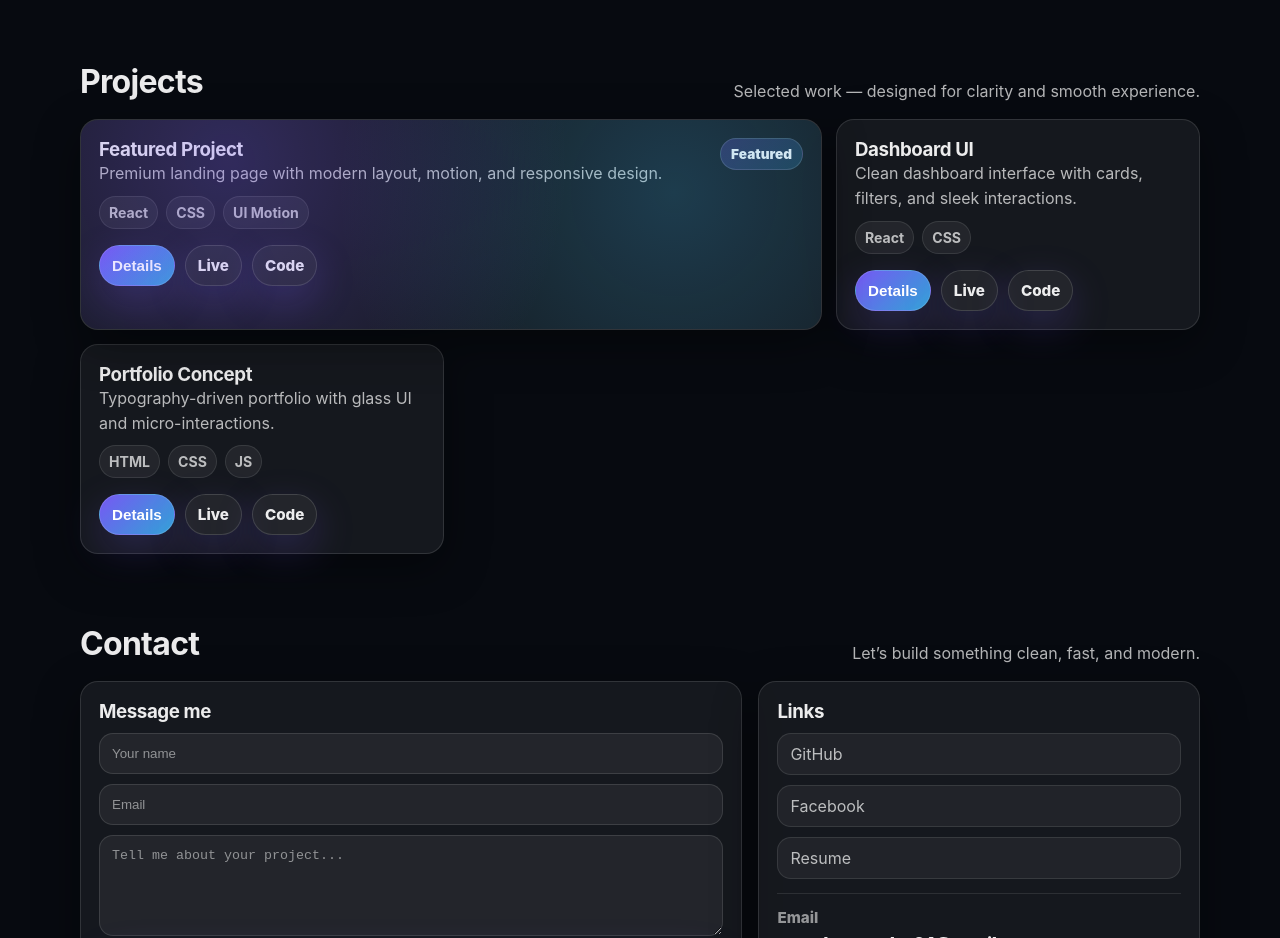
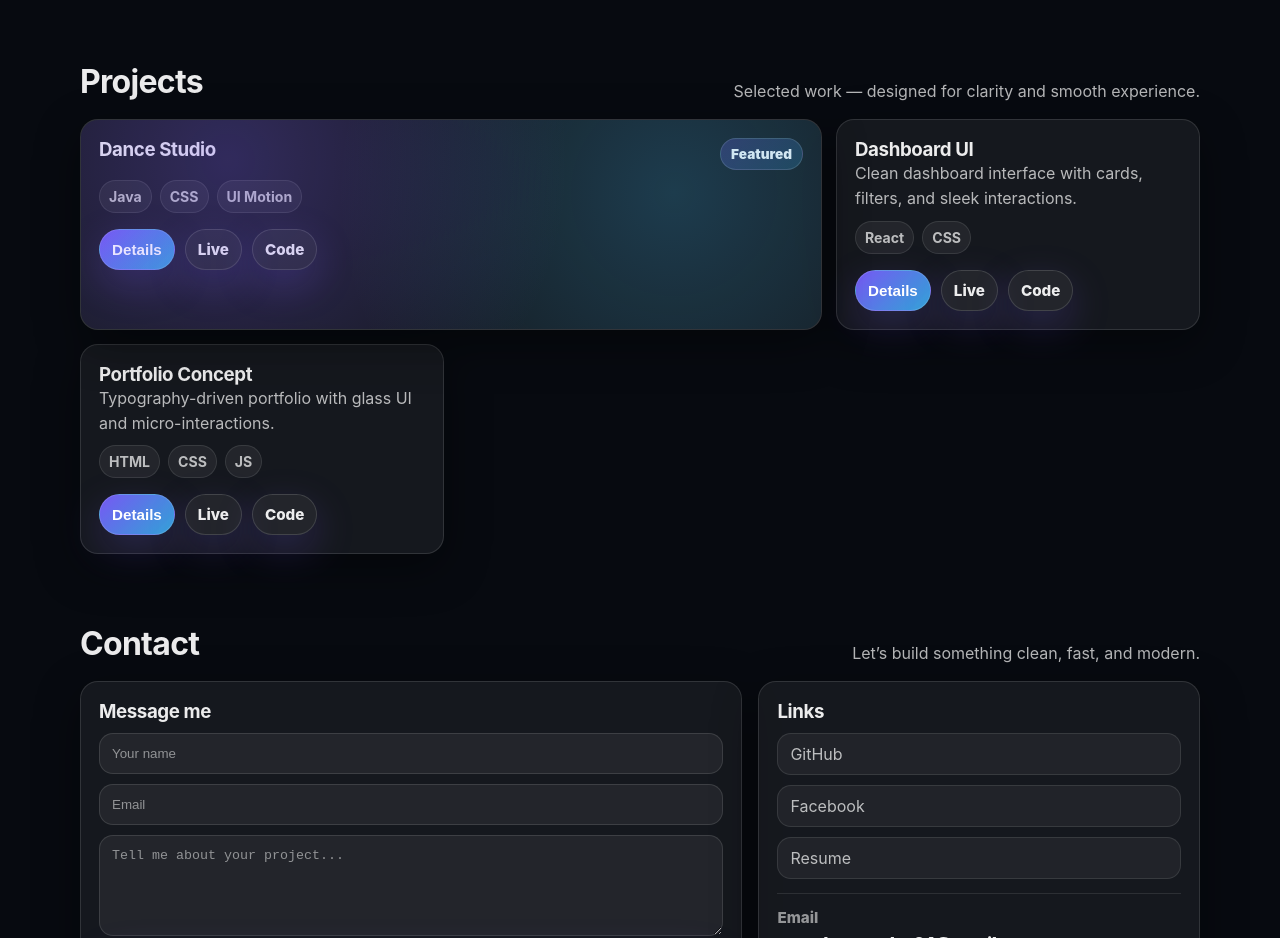
Before and after one commit to reeeiiiuuu/my-portfolio, a React (Vite) app: page / in a window 1280 px wide. Shown: the part 1180-2118 px from the top of the page. Built offline with nearby package versions, Linux system fonts and the light colour scheme.

Commit message:
Update portfolio from Codespaces

```diff
--- a/src/App.jsx
+++ b/src/App.jsx
@@ -8,12 +8,36 @@ import "./App.css";
 const PROJECTS = [
   {
     id: 1,
-    title: "Featured Project",
-    desc: "Premium landing page with modern layout, motion, and responsive design.",
-    tech: ["React", "CSS", "UI Motion"],
-    live: "#",
-    code: "#",
+    title: "Dance Studio",
+    desc: "",
+    tech: ["Java", "CSS", "UI Motion"],
     featured: true,
+    image: [
+      '${import.meta.env.BASE_URL}projects/project3/1.jpg',
+      '${import.meta.env.BASE_URL}projects/project3/2.jpg',
+      '${import.meta.env.BASE_URL}projects/project3/3.jpg',
+      '${import.meta.env.BASE_URL}projects/project3/4.jpg',
+      '${import.meta.env.BASE_URL}projects/project3/5.jpg',
+      '${import.meta.env.BASE_URL}projects/project3/6.jpg',
+      '${import.meta.env.BASE_URL}projects/project3/7.jpg',
+      '${import.meta.env.BASE_URL}projects/project3/8.jpg',
+      '${import.meta.env.BASE_URL}projects/project3/9.jpg',
+      '${import.meta.env.BASE_URL}projects/project3/10.jpg',
+      '${import.meta.env.BASE_URL}projects/project3/11.jpg',
+      '${import.meta.env.BASE_URL}projects/project3/12.jpg',
+      '${import.meta.env.BASE_URL}projects/project3/13.jpg',
+      '${import.meta.env.BASE_URL}projects/project3/14.jpg',
+      '${import.meta.env.BASE_URL}projects/project3/15.jpg',
+      '${import.meta.env.BASE_URL}projects/project3/16.jpg',
+      '${import.meta.env.BASE_URL}projects/project3/17.jpg',
+      '${import.meta.env.BASE_URL}projects/project3/18.jpg',
+      '${import.meta.env.BASE_URL}projects/project3/19.jpg',
+      '${import.meta.env.BASE_URL}projects/project3/20.jpg',
+      '${import.meta.env.BASE_URL}projects/project3/21.jpg',
+      '${import.meta.env.BASE_URL}projects/project3/22.jpg',
+      '${import.meta.env.BASE_URL}projects/project3/23.jpg',
+      '${import.meta.env.BASE_URL}projects/project3/24.jpg',
+    ]
   },
   {
     id: 2,
```
Also changed, not shown: 1 other file (tests, documents, lock files or other folders).
